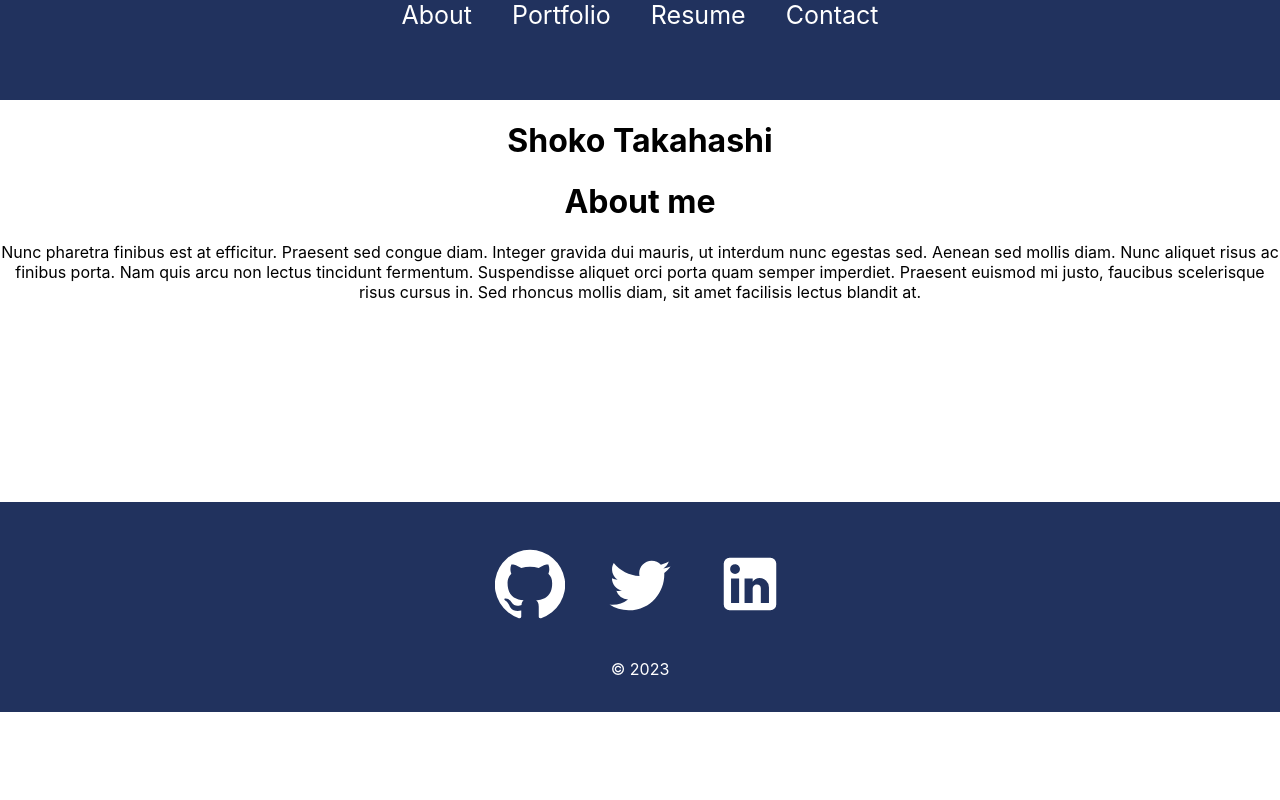
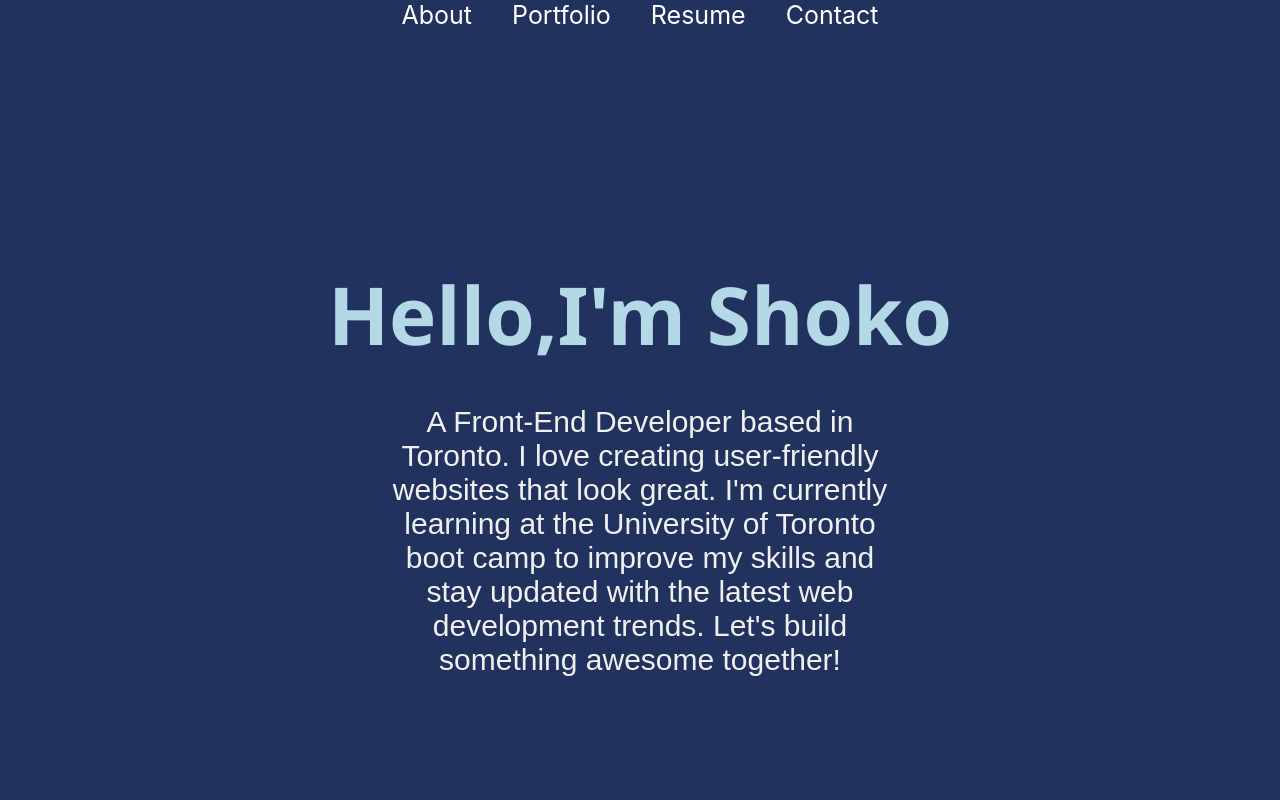
Before and after one commit to Shok1to/react-portfolio, a React (Create React App) app: page /About in a window 1280 px wide. Shown: the top 800 px of the page. Built offline with nearby package versions, Linux system fonts and the light colour scheme.

Commit message:
added Aboout.js and css

```diff
--- a/package.json
+++ b/package.json
@@ -6,7 +6,7 @@
   "dependencies": {
     "@emotion/react": "^11.11.1",
     "@emotion/styled": "^11.11.0",
-    "@mui/material": "^5.14.3",
+    "@material-ui/icons": "^4.11.3",
     "@testing-library/jest-dom": "^5.17.0",
     "@testing-library/react": "^13.4.0",
     "@testing-library/user-event": "^13.5.0",
--- a/src/App.js
+++ b/src/App.js
@@ -6,14 +6,13 @@ import Resume from "./pages/Resume";
 import Contact from "./pages/Contact";
 import Navbar from "./components/Navbar";
 import Footer from "./components/Footer";
-import Header from "./components/Header";
+
 
 function App() {
   return (
     <div className="App">
       <Router>
         <Navbar />
-        <Header />
         <Routes>
           <Route path="/About" element={<About />} />
           <Route path="/Portfolio" element={<Portfolio />} />
--- a/src/components/Footer.js
+++ b/src/components/Footer.js
@@ -1,5 +1,5 @@
 import React from "react";
-import GithubIcon from "@material-ui/icons/Github";
+import GitHubIcon from "@material-ui/icons/GitHub";
 import TwitterIcon from "@material-ui/icons/Twitter";
 import LinkedinIcon from "@material-ui/icons/LinkedIn";
 import '../styles/Footer.css';
@@ -8,11 +8,12 @@ function Footer() {
   return (
     <div className="footer" >
       <div className="socialMedia">
-        <GithubIcon />
+        <GitHubIcon />
+        <LinkedinIcon />
         <TwitterIcon />
-        <LinkedinIcon />
+
       </div>
-        <p>&copy; 2023</p>
+        <p>&copy; 2023 Copyright Shoko Takahashi</p>
     </div>
   );
 }
--- a/src/components/Header.js
+++ /dev/null
@@ -1,10 +0,0 @@
-
-function Header() {
-    return (
-      <div>
-          <h1>Shoko Takahashi</h1>
-      </div>
-    );
-  }
-
-  export default Header;
--- a/src/pages/About.js
+++ b/src/pages/About.js
@@ -1,17 +1,19 @@
 import React from 'react';
-
+import '../styles/About.css';
 export default function About() {
   return (
-    <div>
-      <h1>About me</h1>
-      <p>
-        Nunc pharetra finibus est at efficitur. Praesent sed congue diam.
-        Integer gravida dui mauris, ut interdum nunc egestas sed. Aenean sed
-        mollis diam. Nunc aliquet risus ac finibus porta. Nam quis arcu non
-        lectus tincidunt fermentum. Suspendisse aliquet orci porta quam semper
-        imperdiet. Praesent euismod mi justo, faucibus scelerisque risus cursus
-        in. Sed rhoncus mollis diam, sit amet facilisis lectus blandit at.
-      </p>
+    <div className="home">
+      <div className="about">
+        <h2>Hello,I'm Shoko</h2>
+        <div className="prompt">
+          <p>A Front-End Developer based in Toronto. I love creating user-friendly websites that look great.
+            I'm currently learning at the University of Toronto boot camp to improve my skills and stay updated with the latest web development trends.
+            Let's build something awesome together!</p>
+
+        </div>
+      </div>
+      <div className="skills"></div>
     </div>
-  );
+
+ );
 }
--- a/src/pages/Contact.js
+++ b/src/pages/Contact.js
@@ -5,17 +5,10 @@ export default function Contact() {
     <div>
       <h1>Contact</h1>
       <p>
-        Integer cursus bibendum sem non pretium. Vestibulum in aliquet sem, quis
-        molestie urna. Aliquam semper ultrices varius. Aliquam faucibus sit amet
-        magna a ultrices. Aenean pellentesque placerat lacus imperdiet
-        efficitur. In felis nisl, luctus non ante euismod, tincidunt bibendum
-        mi. In a molestie nisl, eu sodales diam. Nam tincidunt lacus quis magna
-        posuere, eget tristique dui dapibus. Maecenas fermentum elementum
-        faucibus. Quisque nec metus vestibulum, egestas massa eu, sollicitudin
-        ipsum. Nulla facilisi. Sed ut erat ligula. Nam tincidunt nunc in nibh
-        dictum ullamcorper. Class aptent taciti sociosqu ad litora torquent per
-        conubia nostra, per inceptos himenaeos. Etiam ornare rutrum felis at
-        rhoncus. Etiam vel condimentum magna, quis tempor nulla.
+
+       I am always open to networking and collaboration opportunities.
+
+Let's connect and create something amazing together!
       </p>
     </div>
   );
--- a/src/pages/Resume.js
+++ b/src/pages/Resume.js
@@ -3,18 +3,9 @@ import React from 'react';
 export default function Home() {
   return (
     <div>
-      <h1>Home Page</h1>
+      <h1>Resume</h1>
       <p>
-        Lorem ipsum dolor sit amet, consectetur adipiscing elit. Sed neque
-        velit, lobortis ut magna varius, blandit rhoncus sem. Morbi lacinia nisi
-        ac dui fermentum, sed luctus urna tincidunt. Etiam ut feugiat ex. Cras
-        non risus mi. Curabitur mattis rutrum ipsum, ut aliquet urna imperdiet
-        ac. Sed nec nulla aliquam, bibendum odio eget, vestibulum tortor. Cras
-        rutrum ligula in tincidunt commodo. Morbi sit amet mollis orci, in
-        tristique ex. Donec nec ornare elit. Donec blandit est sed risus feugiat
-        porttitor. Vestibulum molestie hendrerit massa non consequat. Vestibulum
-        vitae lorem tortor. In elementum ultricies tempus. Interdum et malesuada
-        fames ac ante ipsum primis in faucibus.
+
       </p>
     </div>
   );
--- a/src/styles/About.css
+++ b/src/styles/About.css
@@ -0,0 +1,80 @@
+.home {
+    width: 100%;
+    align-items: center;
+    font-family: "Arial", sans-serif;
+    color: #3e497a;
+  }
+
+  .about {
+    width: 100%;
+    height: calc(100vh - 100px);
+    display: flex;
+    flex-direction: column;
+    justify-content: center;
+    align-items: center;
+    text-align: center;
+    background-color: #21325e;
+    color: #f0f0f0;
+  }
+
+  .about h2 {
+    font-family: "Segoe UI", Tahoma, Geneva, Verdana, sans-serif;
+    font-size: 80px;
+    color: #B3D8E6;
+    height: 50px;
+  }
+
+  .about .prompt {
+    width: 40%;
+    font-size: 30px;
+  }
+  .prompt svg {
+    font-size: 60px;
+    margin: 5px;
+    color: white;
+  }
+
+  .skills {
+    font-size: 35px;
+    width: 100%;
+    display: flex;
+    justify-content: center;
+    flex-direction: column;
+    align-items: center;
+  }
+
+  .skills h1 {
+    color: #3e497a;
+  }
+
+  .skills .list {
+    list-style: none;
+    width: 60%;
+  }
+
+  .list span {
+    font-size: 20px;
+  }
+
+  @media only screen and (max-width: 600px) {
+    .about h2 {
+      font-size: 40px;
+    }
+
+    .about .prompt {
+      margin-top: 10px;
+      font-size: 20px;
+      width: 80%;
+    }
+
+    .skills {
+      text-align: center;
+    }
+    .list {
+      padding: 0;
+    }
+
+    .skills h2 {
+      font-size: 30px;
+    }
+  }
```
Also changed, not shown: 1 other file (tests, documents, lock files or other folders).
